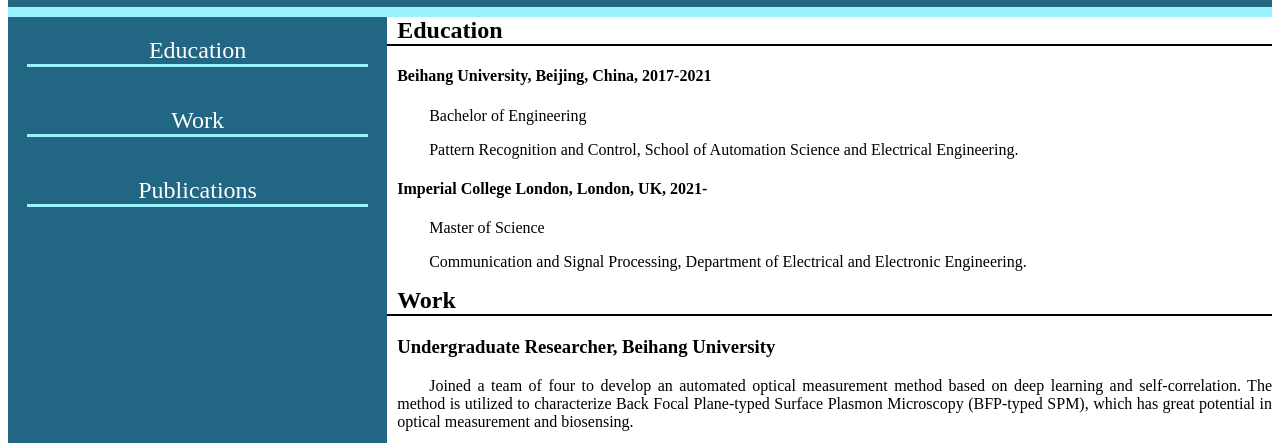
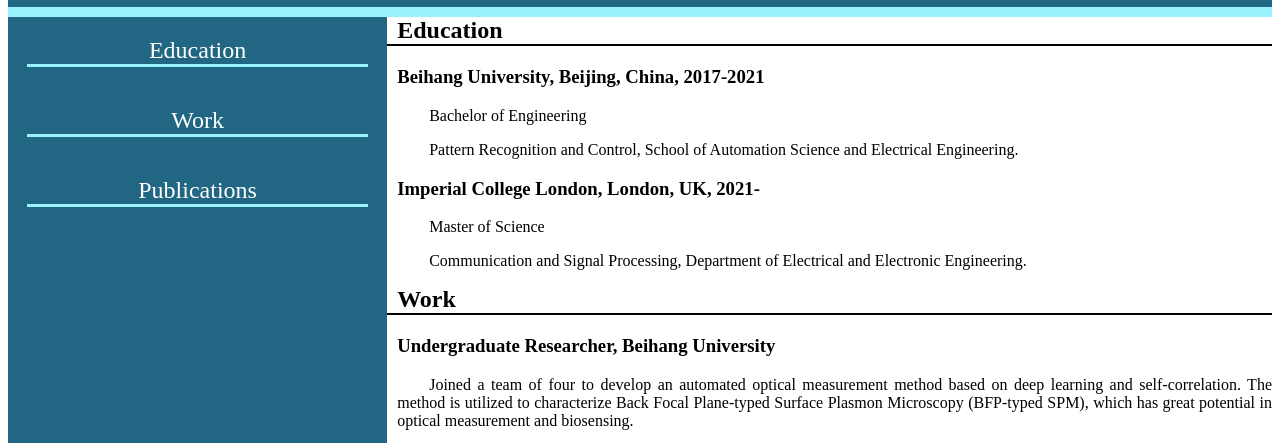
Before and after one commit to HaozheTian/Web4EveryoneSample, a plain HTML site: page Portfolio/work.html in a window 1280 px wide. Shown: the part 344-787 px from the top of the page. Drawn offline with Linux system fonts and the light colour scheme.

Commit message:
Add files via upload

```diff
--- a/Portfolio/work.html
+++ b/Portfolio/work.html
@@ -38,8 +38,7 @@
         <div>
             <h2 id = "edu">Education</h2>
                 <div>
-                    <h3 id = "ba"></h3>
-                        <h4>Beihang University, Beijing, China, 2017-2021</h4>
+                    <h3 id = "ba">Beihang University, Beijing, China, 2017-2021</h3>
                         <p>
                             Bachelor of Engineering
                         </p>
@@ -47,8 +46,7 @@
                             School of Automation Science and Electrical Engineering.
                         </p>
 
-                    <h3 id = "ms"></h3>
-                        <h4>Imperial College London, London, UK, 2021-</h4>
+                    <h3 id = "ms">Imperial College London, London, UK, 2021-</h3>
                         <p>
                             Master of Science
                         </p>
```
